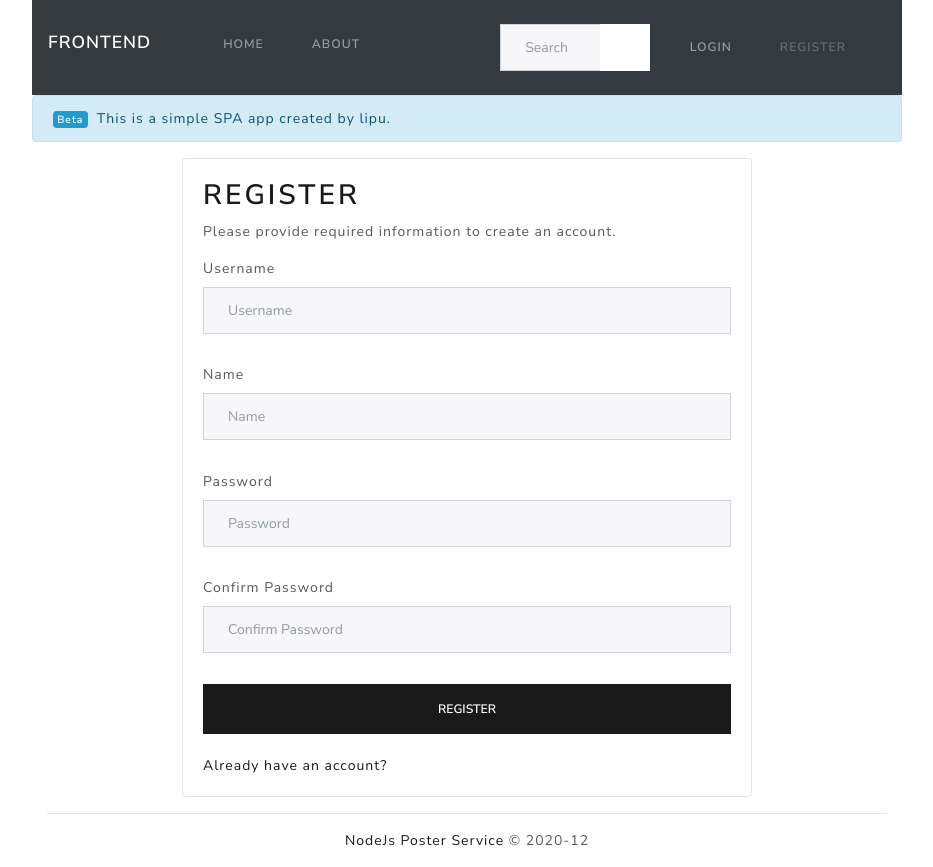
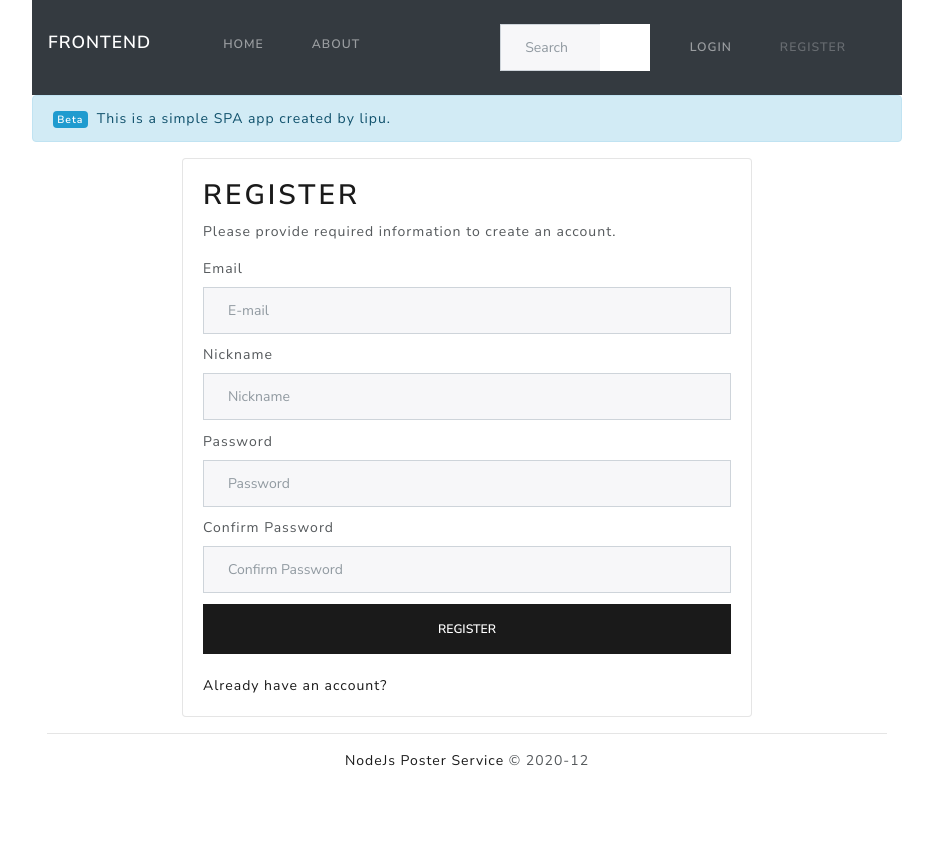
Before and after one commit to MasterOrigamii/vue_blog, a Vue app: page /auth/register in a window 1280 px wide. Shown: the whole page, without its empty margins (173-1106 px from the left). After the commit the page ends 800 px from the top, so only its background shows below. Built offline with nearby package versions, Linux system fonts and the light colour scheme; what vue-paginate, vue-resource would draw is missing.

Commit message:
添加注册时实时信息合法检验及错误提示功能

```diff
--- a/src/assets/css/index.styl
+++ b/src/assets/css/index.styl
@@ -66,7 +66,7 @@
 .invalid-feedback {
   display: block !important
   height: 16px
-  visibility: hidden
+  visibility: visible
 }
 
 .invalid.dirty + .invalid-feedback {
--- a/src/views/account/register.vue
+++ b/src/views/account/register.vue
@@ -8,33 +8,34 @@
             <p>Please provide required information to create an account.</p>
 
             <div class="form-group">
-              <label>Username</label>
+              <label>Email</label>
               <input
-                v-validate="'required|min:3|max:16'"
-                v-model="form.model.username"
+                v-validate="'required|email'"
+                v-model="form.model.email"
                 class="form-control"
                 type="text"
-                autocomplete="username"
-                placeholder="Username"
-                name="username">
+                autocomplete="email"
+                placeholder="E-mail"
+                name="email">
               <span
-                v-show="errors.has('username')"
+                v-if="errors.has('email')"
                 class="invalid-feedback"
-                v-html="errors.first('username')" />
+                v-html="errors.first('email')" />
+
             </div>
 
             <div class="form-group">
-              <label>Name</label>
+              <label>Nickname</label>
               <input
                 v-model="form.model.name"
                 class="form-control"
                 type="text"
-                placeholder="Name"
-                name="name">
+                placeholder="Nickname"
+                name="nickname">
               <span
-                v-show="errors.has('name')"
+                v-if="errors.has('nickname')"
                 class="invalid-feedback"
-                v-html="errors.first('name')" />
+                v-html="errors.first('nickname')" />
             </div>
 
             <div class="form-group">
@@ -46,9 +47,10 @@
                 type="password"
                 autocomplete="new-password"
                 placeholder="Password"
-                name="password">
+                name="password"
+                >
               <span
-                v-show="errors.has('password')"
+                v-if="errors.has('password')"
                 class="invalid-feedback"
                 v-html="errors.first('password')" />
             </div>
@@ -56,15 +58,16 @@
             <div class="form-group">
               <label>Confirm Password</label>
               <input
-                v-validate="'confirmed'"
+                v-validate="'required|confirmed:password'"
                 v-model="form.model.confirmPassword"
                 class="form-control"
                 type="password"
                 autocomplete="new-password"
                 placeholder="Confirm Password"
-                name="confirmPassword">
+                name="confirmPassword"
+                >
               <span
-                v-show="errors.has('confirmPassword')"
+                v-if="errors.has('confirmPassword')"
                 class="invalid-feedback"
                 v-html="errors.first('confirmPassword')" />
             </div>
@@ -76,6 +79,11 @@
               value="Register">
 
             <br>
+<!--            <input v-validate="'required'" name="password" type="password" :class="{'is-danger': errors.has('password')}" placeholder="Password" ref="password">-->
+<!--            <span v-show="errors.has('password')" class="help is-danger">{{ errors.first('password') }}</span>-->
+
+<!--            <input v-validate="'required|confirmed:password'" name="password_confirmation" type="password" :class="{'is-danger': errors.has('password_confirmation')}" placeholder="Password, Again" data-vv-as="password">-->
+<!--            <span v-show="errors.has('password_confirmation')" class="help is-danger">{{ errors.first('password_confirmation') }}</span>-->
 
             <router-link
               class="btn-link"
@@ -99,7 +107,7 @@ export default {
         model: {
           password: '',
           confirmPassword: '',
-          username: '',
+          email: '',
           name: '',
         },
       },
```
